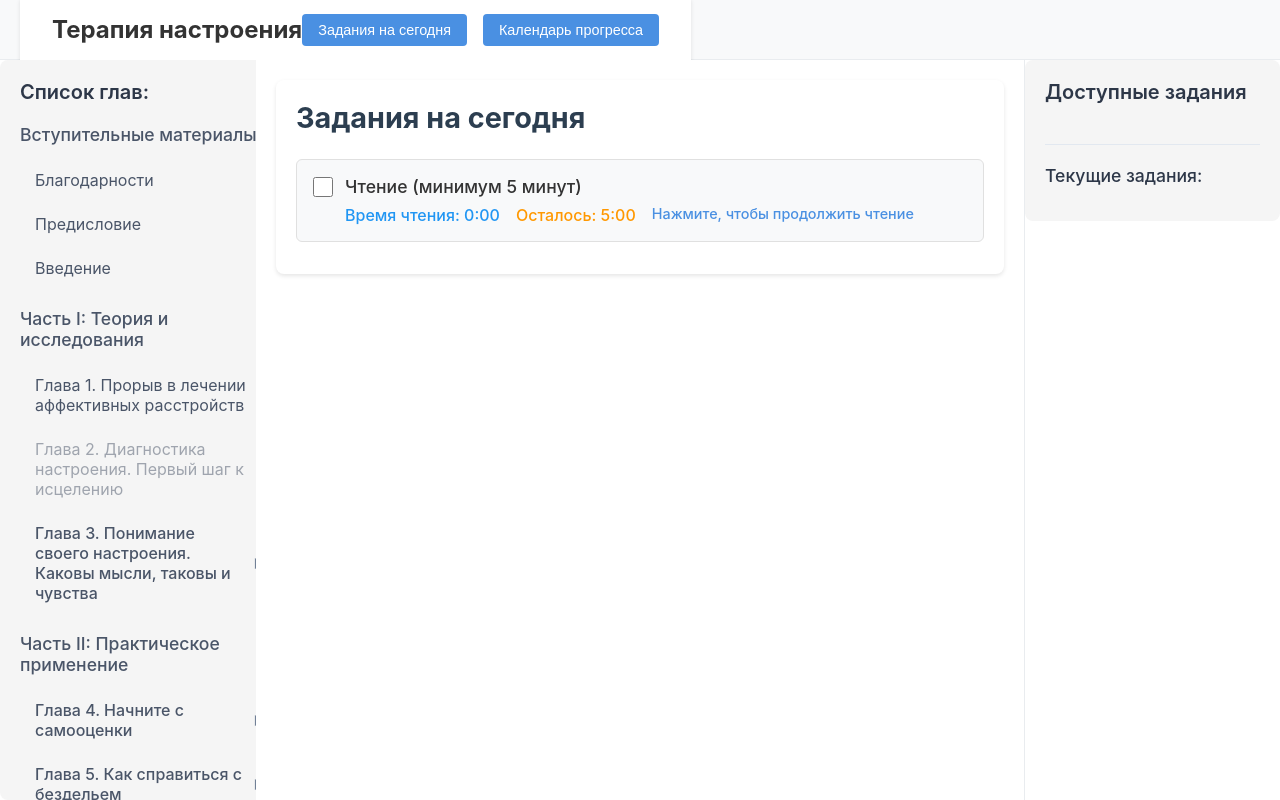
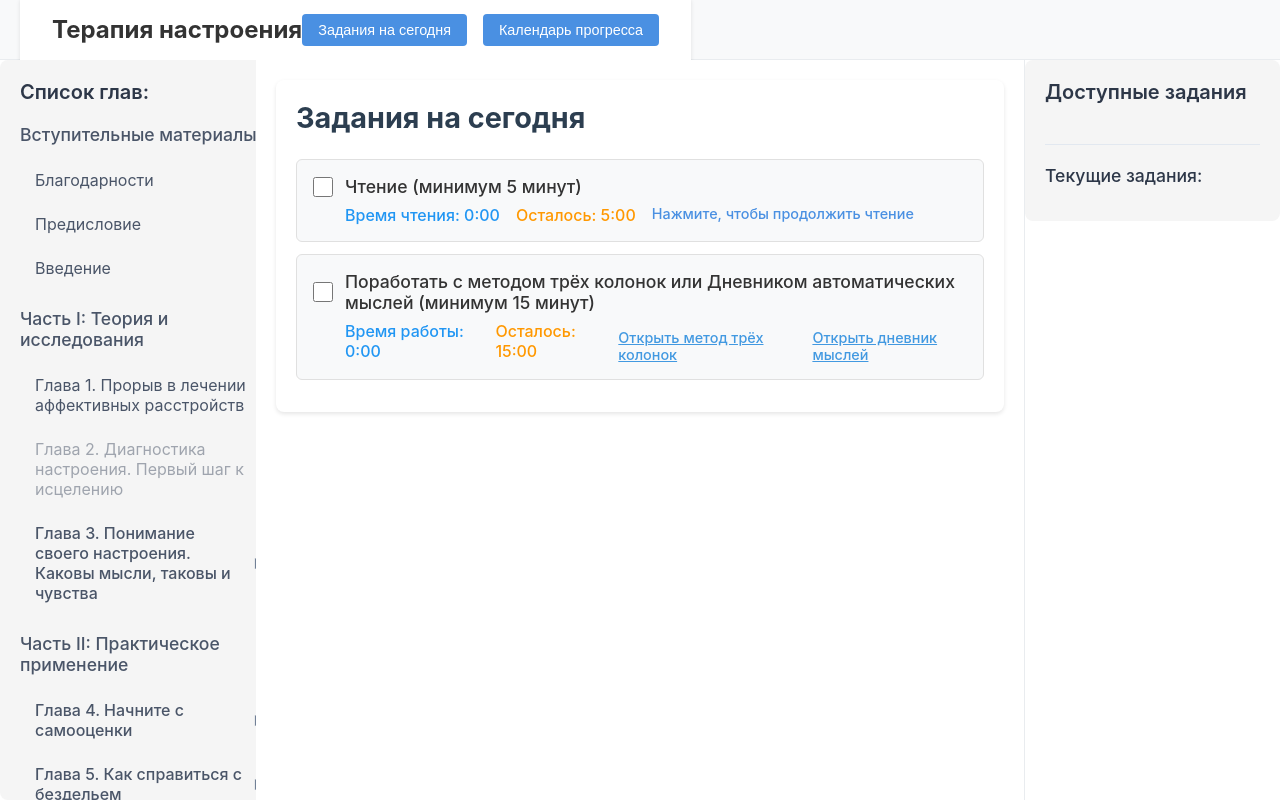
Before and after one commit to Makapenko/Feeling-Good, a React (Vite) app: page / in a window 1280 px wide. Both pictures are taken after a click on the button "Задания на сегодня". Built offline with nearby package versions, Linux system fonts and the light colour scheme.

Commit message:
feat: add timer of DiaryThought and add timers in calndar and TodayTasks

```diff
--- a/src/components/Activities/ActivityTimer.tsx
+++ b/src/components/Activities/ActivityTimer/ActivityTimer.tsx
@@ -1,5 +1,5 @@
 import React, { useEffect, useState, useCallback } from 'react';
-import { getStoredActivityTime, saveActivityTime } from '../../utils/activityTimerStorage';
+import { getStoredActivityTime, saveActivityTime } from '../../../utils/activityTimerStorage';
 import styles from './Activities.module.css';
 
 interface ActivityTimerProps {
--- a/src/components/Activities/ThoughtDiary/ThoughtDiary.tsx
+++ b/src/components/Activities/ThoughtDiary/ThoughtDiary.tsx
@@ -7,6 +7,7 @@ import { SituationInput } from './SituationInput/SituationInput';
 import { EmotionsSection } from './EmotionsSection/EmotionsSection';
 import { useProgress } from '../../../store/ProgressContext';
 import { ThoughtDiaryRecord } from '../../../types/progress.types';
+import ActivityTimer from '../ActivityTimer/ActivityTimer';
 
 const DIARY_ID = 'thought-diary';
 
@@ -223,6 +224,7 @@ const ThoughtDiary: React.FC = () => {
 
   return (
     <div className={styles.container}>
+      <ActivityTimer activityId={DIARY_ID} />
       <h2>Дневник автоматических мыслей</h2>
 
       <div className={styles.diaryGrid}>
--- a/src/components/Activities/ThreeColumnsBase/ThreeColumnsBase.tsx
+++ b/src/components/Activities/ThreeColumnsBase/ThreeColumnsBase.tsx
@@ -5,7 +5,7 @@ import { ThoughtRecord, ThreeColumnsMethodResult } from './types';
 import { useProgress } from '../../../store/ProgressContext';
 import { v4 as uuidv4 } from 'uuid';
 import { ThreeColumnsExercise, NoLoseTechniqueExercise } from '../../../types/progress.types';
-import ActivityTimer from '../ActivityTimer';
+import ActivityTimer from '../ActivityTimer/ActivityTimer';
 
 type ExerciseWithRecords = ThreeColumnsExercise | NoLoseTechniqueExercise;
 
--- a/src/components/Activities/TodayTasks/TodayTasks.module.css
+++ b/src/components/Activities/TodayTasks/TodayTasks.module.css
@@ -79,3 +79,20 @@ h2 {
   font-size: 0.9rem;
   font-weight: 500;
 }
+
+.methodLinks {
+  display: flex;
+  gap: 20px;
+  margin-top: 8px;
+}
+
+.methodLinks .openLink {
+  color: #4299e1;
+  cursor: pointer;
+  text-decoration: underline;
+  font-size: 0.9rem;
+}
+
+.methodLinks .openLink:hover {
+  color: #2b6cb0;
+}
--- a/src/components/Activities/TodayTasks/TodayTasks.tsx
+++ b/src/components/Activities/TodayTasks/TodayTasks.tsx
@@ -3,6 +3,7 @@ import styles from './TodayTasks.module.css';
 import { useProgress } from '../../../store/ProgressContext';
 import { getCurrentDate } from '../../../utils/dateUtils';
 import { getAvailableActivities } from '../../../data/activitiesMapping';
+import { getStoredActivityTime } from '../../../utils/activityTimerStorage';
 import chaptersData from '../../../components/ListOfChapters/chapters.json';
 import type { ChaptersData } from '../../../types/chapters.types';
 
@@ -87,6 +88,10 @@ const TodayTasks: React.FC = () => {
   const totalReadingTime = getTotalReadingTime();
   const readingGoalAchieved = totalReadingTime >= 300; // 5 минут = 300 секунд
 
+  // Проверяем время работы с методами
+  const totalMethodsTime = getStoredActivityTime('three-columns-method') + getStoredActivityTime('thought-diary');
+  const methodsGoalAchieved = totalMethodsTime >= 900; // 15 минут = 900 секунд
+
   // Проверяем статус опросника Бернса
   const checkBurnsStatus = () => {
     const availableActivities = getAvailableActivities(progress.unlockedContent.chapters);
@@ -138,6 +143,20 @@ const TodayTasks: React.FC = () => {
     });
   };
 
+  const handleOpenThreeColumns = () => {
+    dispatch({
+      type: 'SET_SPECIAL_CONTENT',
+      content: 'three-columns-method'
+    });
+  };
+
+  const handleOpenThoughtDiary = () => {
+    dispatch({
+      type: 'SET_SPECIAL_CONTENT',
+      content: 'thought-diary'
+    });
+  };
+
   return (
     <div className={styles.container}>
       <h2>Задания на сегодня</h2>
@@ -170,6 +189,47 @@ const TodayTasks: React.FC = () => {
                 <span className={styles.openLink}>
                   Нажмите, чтобы продолжить чтение
                 </span>
+              </>
+            )}
+          </div>
+        </div>
+
+        <div className={`${styles.task} ${!methodsGoalAchieved ? styles.clickable : ''}`}>
+          <div className={styles.taskHeader}>
+            <div className={styles.checkbox}>
+              <input
+                type="checkbox"
+                checked={methodsGoalAchieved}
+                readOnly
+              />
+            </div>
+            <span className={styles.taskTitle}>
+              Поработать с методом трёх колонок или Дневником автоматических мыслей (минимум 15 минут)
+            </span>
+          </div>
+          <div className={styles.taskProgress}>
+            <span className={styles.timeSpent}>
+              Время работы: {formatTime(totalMethodsTime)}
+            </span>
+            {!methodsGoalAchieved && (
+              <>
+                <span className={styles.remainingTime}>
+                  Осталось: {formatTime(900 - totalMethodsTime)}
+                </span>
+                <div className={styles.methodLinks}>
+                  <span
+                    className={styles.openLink}
+                    onClick={handleOpenThreeColumns}
+                  >
+                    Открыть метод трёх колонок
+                  </span>
+                  <span
+                    className={styles.openLink}
+                    onClick={handleOpenThoughtDiary}
+                  >
+                    Открыть дневник мыслей
+                  </span>
+                </div>
               </>
             )}
           </div>
--- a/src/components/ProgressCalendar/DayDetails.tsx
+++ b/src/components/ProgressCalendar/DayDetails.tsx
@@ -206,8 +206,8 @@ export const DayDetails: React.FC<DayDetailsProps> = ({ date, dayProgress, chapt
               <strong>{dayProgress.chapters && formatTime(dayProgress.chapters.reduce((total, chapter) => total + chapter.timeSpent, 0))}</strong>
             </div>
             <div className={styles.stat}>
-              <span>Время в методе трёх колонок</span>
-              <strong>{formatTime(getStoredActivityTime('three-columns-method'))}</strong>
+              <span>Время работы с самооценкой</span>
+              <strong>{formatTime(getStoredActivityTime('three-columns-method') + getStoredActivityTime('thought-diary'))}</strong>
             </div>
             {dayProgress.exercises.testResults && dayProgress.exercises.testResults.length > 0 && (
               <div className={styles.stat}>
```
Also changed, not shown: src/components/Activities/ActivityTimer/Activities.module.css (renamed from src/components/Activities/Activities.module.css).
